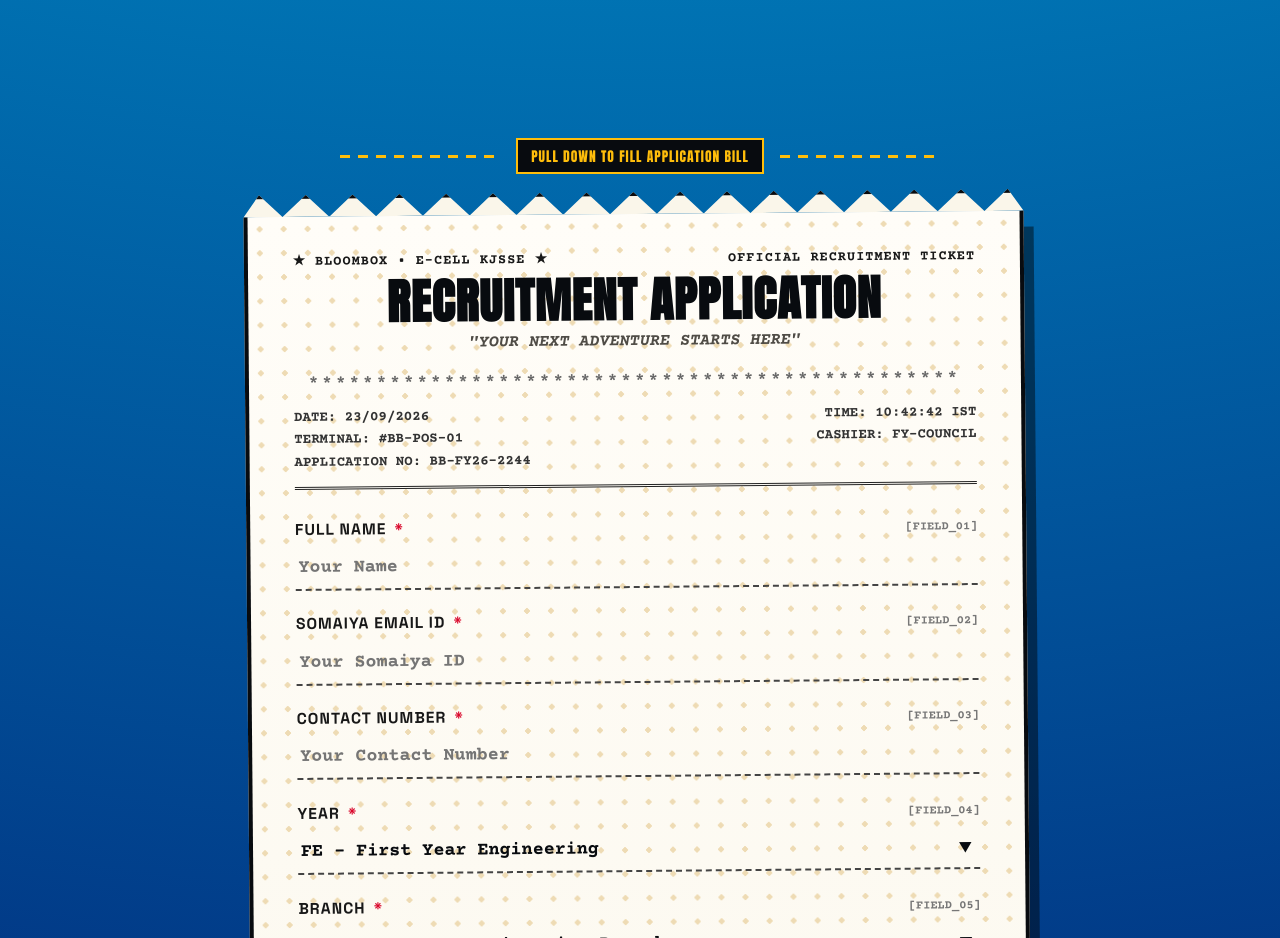
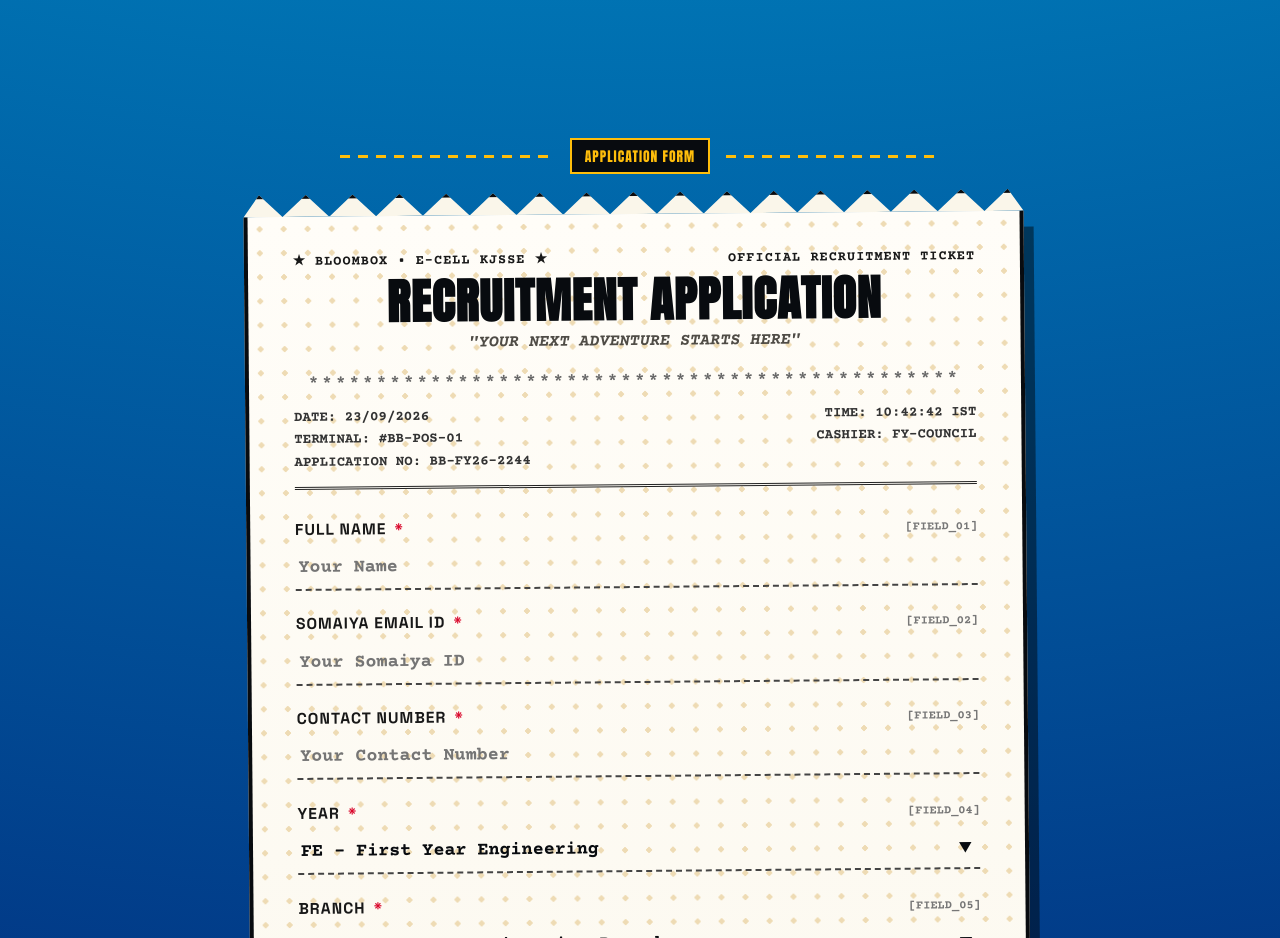
Before and after one commit to creatorofC-gif/FY-Recruitment, a website: page index.html in a window 1280 px wide. Shown: the part 3700-4638 px from the top of the page. Drawn offline with nearby package versions, Linux system fonts and the light colour scheme; no server answers.

Commit message:
style: update spool tag text to APPLICATION FORM

```diff
--- a/index.html
+++ b/index.html
@@ -272,7 +272,7 @@
       <!-- Visual unrolling bridge -->
       <div class="receipt-bridge-spool" aria-hidden="true">
         <div class="spool-line"></div>
-        <div class="spool-tag">PULL DOWN TO FILL APPLICATION BILL</div>
+        <div class="spool-tag">APPLICATION FORM</div>
         <div class="spool-line"></div>
       </div>
 
```
